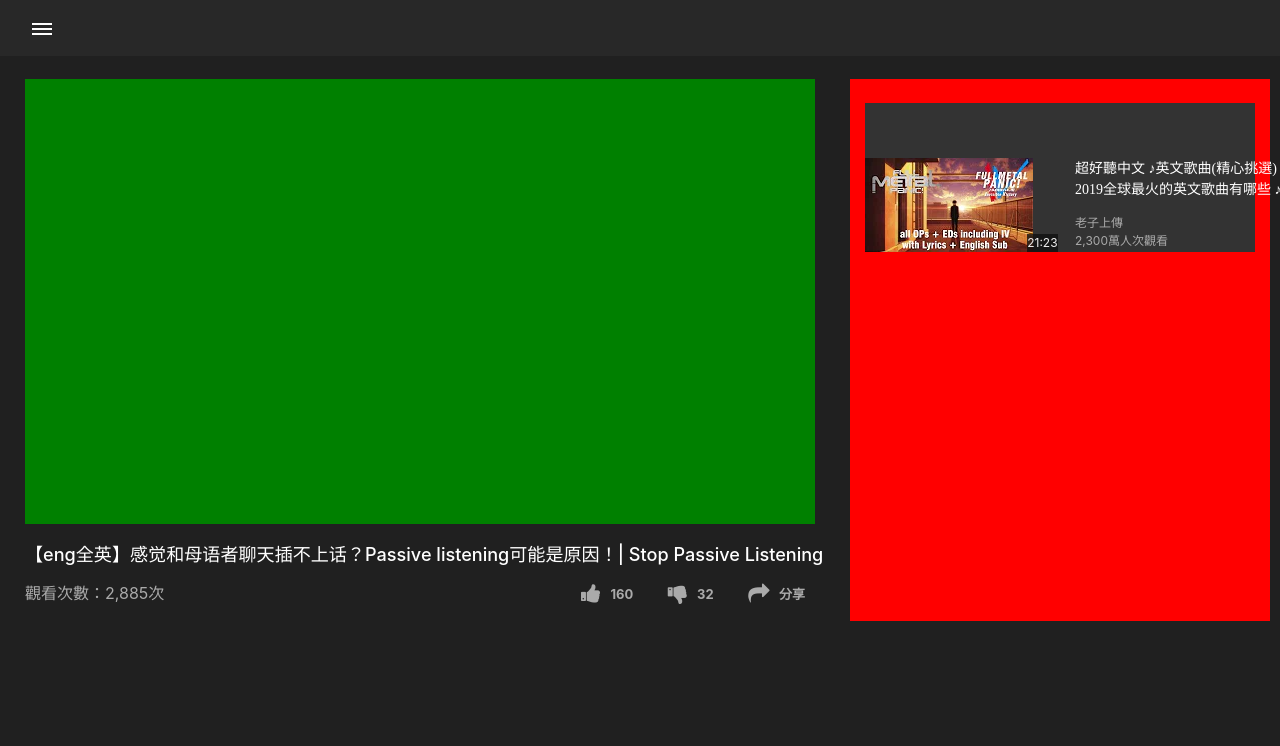
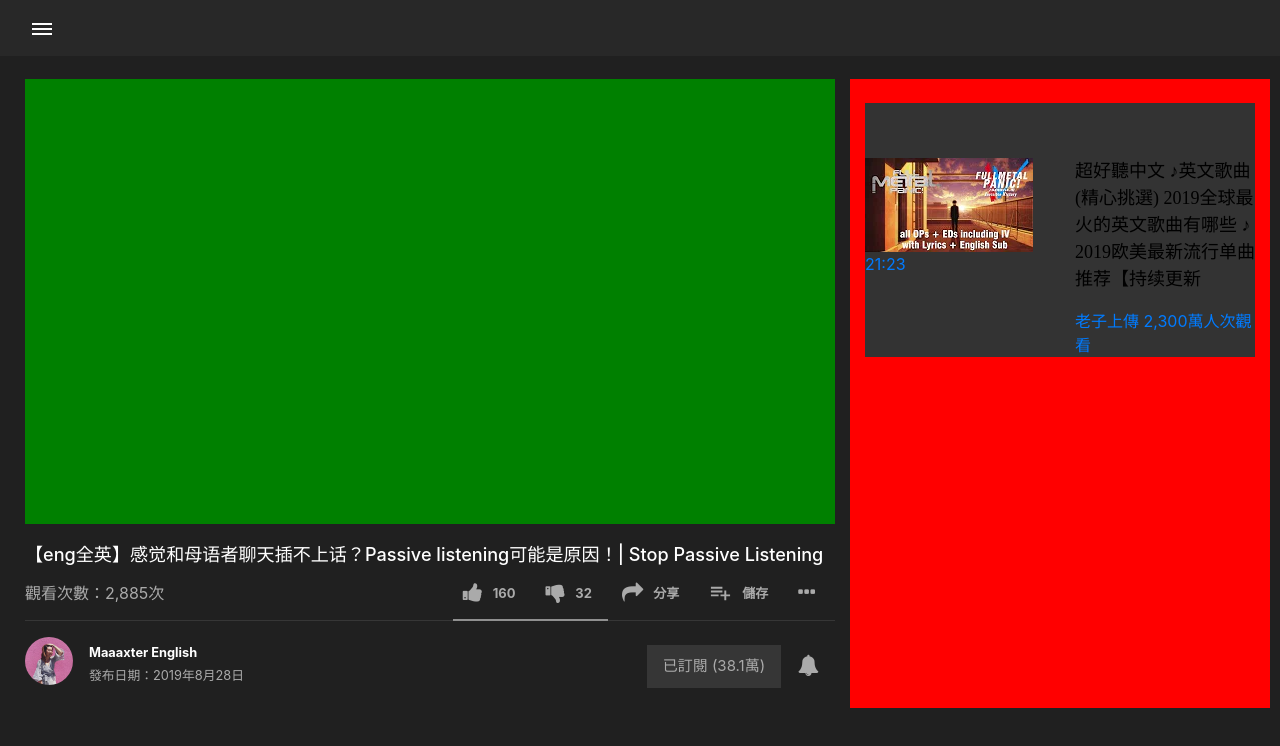
Before and after one commit to YouMinTW/RJ, a plain HTML site: page index.html in a window 1280 px wide. Drawn offline with nearby package versions, Linux system fonts and the light colour scheme.

Commit message:
[STRUCTURE] share bar

```diff
--- a/index.html
+++ b/index.html
@@ -49,7 +49,6 @@
       <section class="row">
         <div class="main col-sm-12 col-md-8">
           <div class="mainvideo"></div>
-
           <div class="maininfo">
             <h1 class="VideoTitle">
               【eng全英】感觉和母语者聊天插不上话？Passive
@@ -57,13 +56,54 @@
             </h1>
             <div class="situation">
               <span class="yt-view-count-renderer">觀看次數：2,885次</span>
-              <div>
+              <div class="flex">
                 <i class="fa fa-thumbs-up fa-lg gary" aria-hidden="true"></i>
                 <span class="likeNumber">160</span>
                 <i class="fa fa-thumbs-down fa-lg gary" aria-hidden="true"></i>
                 <span class="likeNumber">32</span>
                 <i class="fa fa-share fa-lg gary" aria-hidden="true"></i>
                 <span class="likeNumber">分享</span>
+                <div class="saveList">
+                  <svg
+                    viewBox="0 0 24 24"
+                    preserveAspectRatio="xMidYMid meet"
+                    focusable="false"
+                    class="style-scope yt-icon"
+                    style="pointer-events: none; display: block;"
+                  >
+                    <g class="style-scope yt-icon">
+                      <path
+                        d="M14 10H2v2h12v-2zm0-4H2v2h12V6zm4 8v-4h-2v4h-4v2h4v4h2v-4h4v-2h-4zM2 16h8v-2H2v2z"
+                        class="style-scope yt-icon"
+                      ></path>
+                    </g>
+                  </svg>
+                </div>
+                <span class="likeNumber">儲存</span>
+                <i class="fa fa-ellipsis-h fa-lg gary" aria-hidden="true"></i>
+              </div>
+            </div>
+          </div>
+
+          <div class="profile">
+            <img
+              id="img"
+              class="picture"
+              alt=""
+              width="48"
+              height="48"
+              src="assets/img/profile.jpg"
+            />
+            <div class="description">
+              <div class="information">
+                <div>
+                  <h2 class="channelName">Maaaxter English</h2>
+                  <span class="date">發布日期：2019年8月28日</span>
+                </div>
+                <div>
+                  <button class="subscript">已訂閱 (38.1萬)</button>
+                  <i class="fa fa-bell fa-lg gary" aria-hidden="true"></i>
+                </div>
               </div>
             </div>
           </div>
@@ -74,17 +114,23 @@
               <div class="row">
                 <div class=" col-6">
                   <a href="#" class="sidebar_pic_link sidebar_link">
-                                <img src="/assets/img/Template.webp" alt="">
-                                <div class="sidebar_movie_timeRecord"><div>21:23</div></div>
+                    <img src="/assets/img/Template.webp" alt="" />
+                    <div class="sidebar_movie_timeRecord">
+                      <div>21:23</div>
+                    </div>
                   </a>
                 </div>
                 <div class=" col-6">
                   <a href="#" class="sidebar_text_link sidebar_link">
                     <p class="sidebar_moive_text">
-                                    <span class="sidebar_moive_title">超好聽中文 ♪英文歌曲(精心挑選) 2019全球最火的英文歌曲有哪些  ♪ 2019欧美最新流行单曲推荐【持续更新</span>
+                      <span class="sidebar_moive_title"
+                        >超好聽中文 ♪英文歌曲(精心挑選)
+                        2019全球最火的英文歌曲有哪些 ♪
+                        2019欧美最新流行单曲推荐【持续更新</span
+                      >
                     </p>
-                                <span class='sidebar_moive_author'>老子上傳</span>
-                                <span class='sidebar_moive_watch'>2,300萬人次觀看</span>
+                    <span class="sidebar_moive_author">老子上傳</span>
+                    <span class="sidebar_moive_watch">2,300萬人次觀看</span>
                   </a>
                 </div>
               </div>
--- a/style.css
+++ b/style.css
@@ -2,6 +2,7 @@ body {
   background-color: #202020 !important;
   font-size: 10px;
   font-family: Roboto, Arial, sans-serif;
+  color: #fff;
 }
 
 a {
@@ -378,9 +379,11 @@ h1.VideoTitle {
 .row {
   padding-top: 55px;
 }
+.rightContainer {
+  width: 790px;
+}
 .mainvideo {
   background: green;
-  width: 790px;
   height: 445px;
 }
 .maininfo {
@@ -389,6 +392,7 @@ h1.VideoTitle {
   line-height: 2.4rem;
   color: #fff;
   position: relative;
+  border-bottom: 1px solid #363636;
 }
 span.yt-view-count-renderer {
   color: #aaaaaa;
@@ -404,74 +408,71 @@ span.yt-view-count-renderer {
 i.gary {
   color: #aaaaaa;
 }
+.saveList > svg {
+  width: 23px;
+}
+g {
+  fill: #aaaaaa;
+}
 span.likeNumber {
   color: #aaaaaa;
   font-size: 13px;
   font-weight: bold;
-  padding: 0px 30px 0px 5px;
+  padding: 0px 30px 0px 10px;
   cursor: pointer;
 }
 .sidebar_right {
   padding-top: 24px;
   background: red;
 }
-.sidebar_group {
-  list-style-type:none;
-
-}
-.sidebar_unit {
-  list-style-type:none;
-
-}
-.sidebar_link {
-  text-decoration:none;
-  color:#333;
-}
-.sidebar_link:hover {
-  text-decoration:none;
-  color:#333;
-}
-.sidebar_movie_timeRecord {
+.flex {
+  display: flex;
+  flex-direction: row;
+  align-items: center;
+  padding-right: 20px;
   position: relative;
 }
-.sidebar_movie_timeRecord div {
-  color: #EEE;
-  background-color: hsla(0,0%,6.7%,.8);
+.flex::before {
+  content: " ";
   position: absolute;
-  right: -7%;
-  bottom: 130%;
-  font-size:12px;
-
+  bottom: -9px;
+  left: -10px;
+  width: 155px;
+  background-color: #909090;
+  height: 2px;
 }
-.sidebar_moive_text {
-  /* width: 30%; */
-  width: 210px;
-  height: 40px;
-  overflow: hidden;
+.profile {
+  margin-bottom: 12px;
+  padding-top: 16px;
+  display: flex;
+  color: #fff;
 }
-.sidebar_moive_title {
-  display: block;
-  font-size: 14px;
-  font-weight: 500;
-  /* line-height: 1.6rem; */
-  overflow: hidden;
-  color: #ffffff;
+.picture {
+  border-radius: 50%;
 }
-.sidebar_moive_author {
-  display: block;
-  color:#AAA;
-  /* font-size: 1.3rem; */
-  font-size: 12px;
-  font-weight: 500;
-  /* line-height: 1.6rem; */
-  overflow: hidden
+.description {
+  margin: 8px 16px;
+  width: 100%;
 }
-.sidebar_moive_watch {
-  display: block;
-  color:#AAA;
-  /* line-height: 1.8rem; */
-  /* font-size: 1.3rem; */
-  font-size: 12px;
-  font-weight: 400;
-  text-transform: none;
+.information {
+  display: flex;
+  justify-content: space-between;
 }
+h2.channelName {
+  font-size: 0.8rem;
+  font-weight: bold;
+  margin: 0px 0px 2px 0px;
+}
+span.date {
+  color: #aaaaaa;
+  font-size: 0.8rem;
+}
+button.subscript {
+  color: #aaaaaa;
+  padding: 10px 16px;
+  margin: 0px 12px 0px 4px;
+  background-color: #363636;
+  border: 0;
+  font-size: 15px;
+  outline: none;
+}
```
Also changed, not shown: assets/img/profile.jpg (added), 3 other files. Lines whose indentation alone changed are shown as unchanged.
